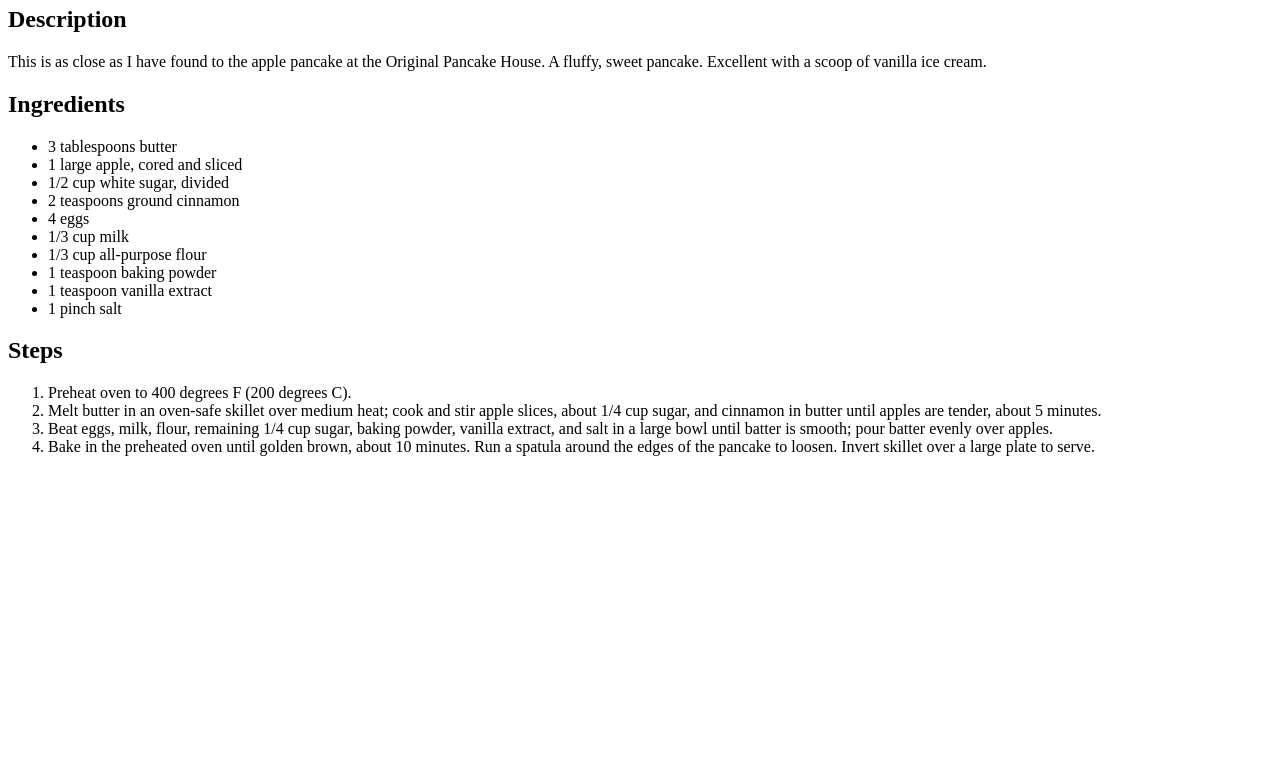
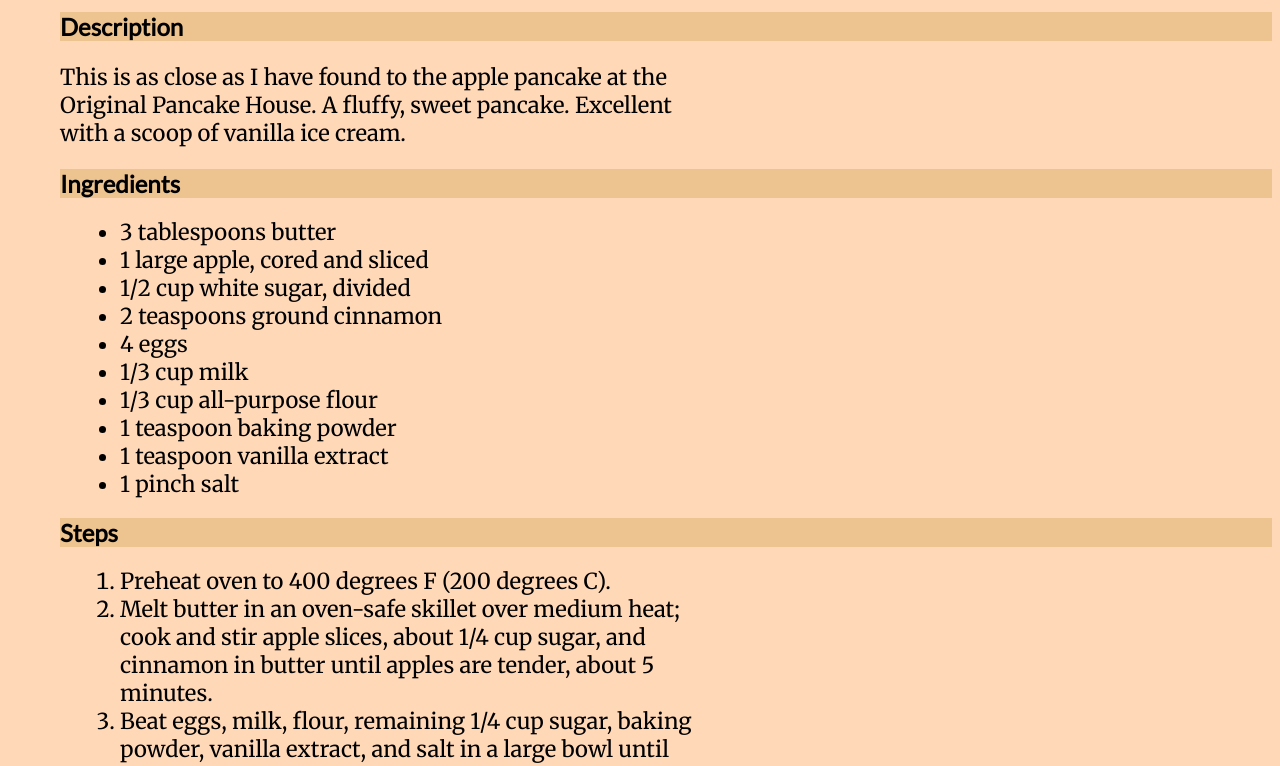
Before and after one commit to Ales851/odin-recipes, a plain HTML site: page recipes/apple_pancake.html in a window 1280 px wide. Shown: the part 274-1040 px from the top of the page. Before the commit the page ends 800 px from the top, so only its background shows below. Drawn offline with Linux system fonts and the light colour scheme.

Commit message:
Added google font families

```diff
--- a/recipes/apple_pancake.html
+++ b/recipes/apple_pancake.html
@@ -4,10 +4,13 @@
     <meta charset="UTF-8">
     <meta http-equiv="X-UA-Compatible" content="IE=edge">
     <meta name="viewport" content="width=device-width, initial-scale=1.0">
-    <link rel="stylesheet" href="../style.css
+    <link rel="stylesheet" href="../style.css">
     <link rel="preconnect" href="https://fonts.googleapis.com">
 <link rel="preconnect" href="https://fonts.gstatic.com" crossorigin>
 <link href="https://fonts.googleapis.com/css2?family=Lato&display=swap" rel="stylesheet">">
+<link rel="preconnect" href="https://fonts.googleapis.com">
+<link rel="preconnect" href="https://fonts.gstatic.com" crossorigin>
+<link href="https://fonts.googleapis.com/css2?family=Merriweather&display=swap" rel="stylesheet">
     <title>Apple pancake</title>
 </head>
 <body>
--- a/style.css
+++ b/style.css
@@ -19,6 +19,7 @@ h2 {
 }
 
 p, li {
+    font-family: 'Merriweather', serif;
     font-size: 22px;
     width: 50%;
 }
```
Also changed, not shown: index.html (+3 -0 lines), recipes/blueberry_muffins.html (+3 -0 lines), recipes/strawberry_bread.html (+3 -0 lines).
